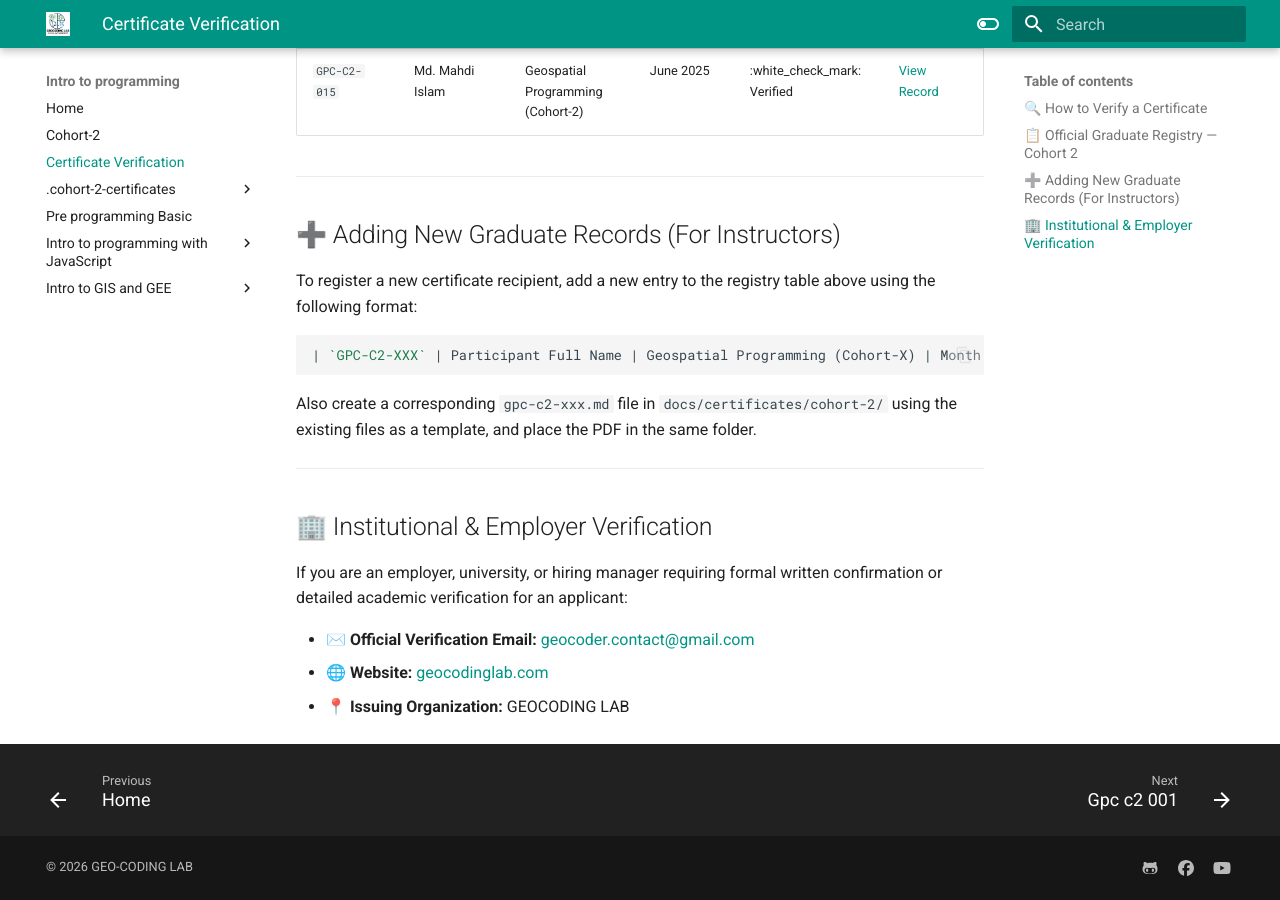
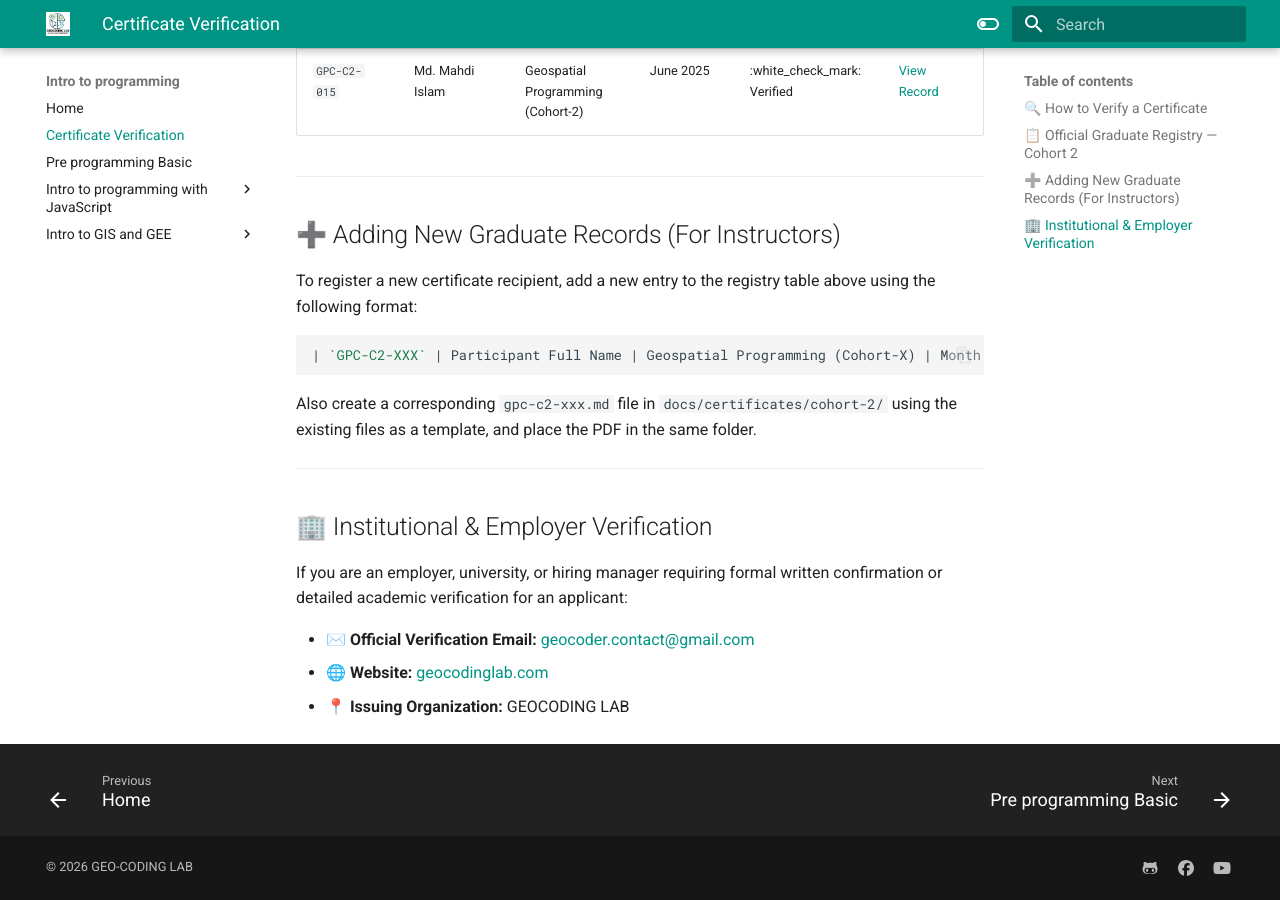
Before and after one commit to ramiz-moktader/geospatial-programming-course, an MkDocs documentation site: the page built from docs/certificates/index.md, in a window 1280 px wide and 900 px high, scrolled down 2073 px. Built offline with MkDocs 1.6.1 and Material for MkDocs 9.7.7, drawn with Linux system fonts in a browser that asks for light colours; part of the change alters nothing that is shown.

Commit message:
nav: remove Cohort-2 and cohort-2-certificates from sidebar, keep only Certificate Verification

```diff
--- a/mkdocs.yml
+++ b/mkdocs.yml
@@ -4,25 +4,9 @@ site_url: https://geocodinglab.com
 # defeine TOC or order of website-
 nav:
   - Home: index.md
-  - Cohort-2: cohort-2.md
   - Certificate Verification: certificates/index.md
-  - .cohort-2-certificates:
-      - certificates/cohort-2/gpc-c2-001.md
-      - certificates/cohort-2/gpc-c2-002.md
-      - certificates/cohort-2/gpc-c2-003.md
-      - certificates/cohort-2/gpc-c2-004.md
-      - certificates/cohort-2/gpc-c2-005.md
-      - certificates/cohort-2/gpc-c2-006.md
-      - certificates/cohort-2/gpc-c2-007.md
-      - certificates/cohort-2/gpc-c2-008.md
-      - certificates/cohort-2/gpc-c2-009.md
-      - certificates/cohort-2/gpc-c2-010.md
-      - certificates/cohort-2/gpc-c2-011.md
-      - certificates/cohort-2/gpc-c2-012.md
-      - certificates/cohort-2/gpc-c2-013.md
-      - certificates/cohort-2/gpc-c2-014.md
-      - certificates/cohort-2/gpc-c2-015.md
   - Pre programming Basic: pre-prog-basic.md
+
   - Intro to programming with JavaScript:
         - Class 1 - var, data type, comparison operator: intro-to-programming-with-js-class1.md
         - Class 2 - Arithmetic operators, conditional statements: conditional-statements-class2.md
```
